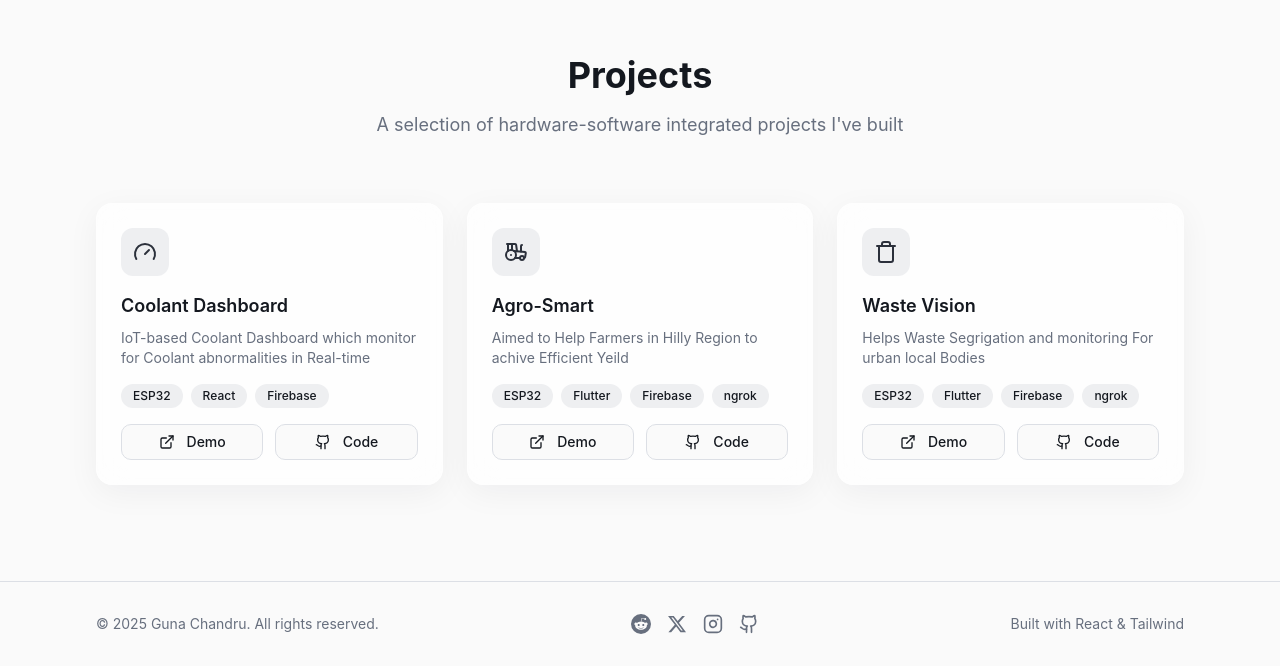
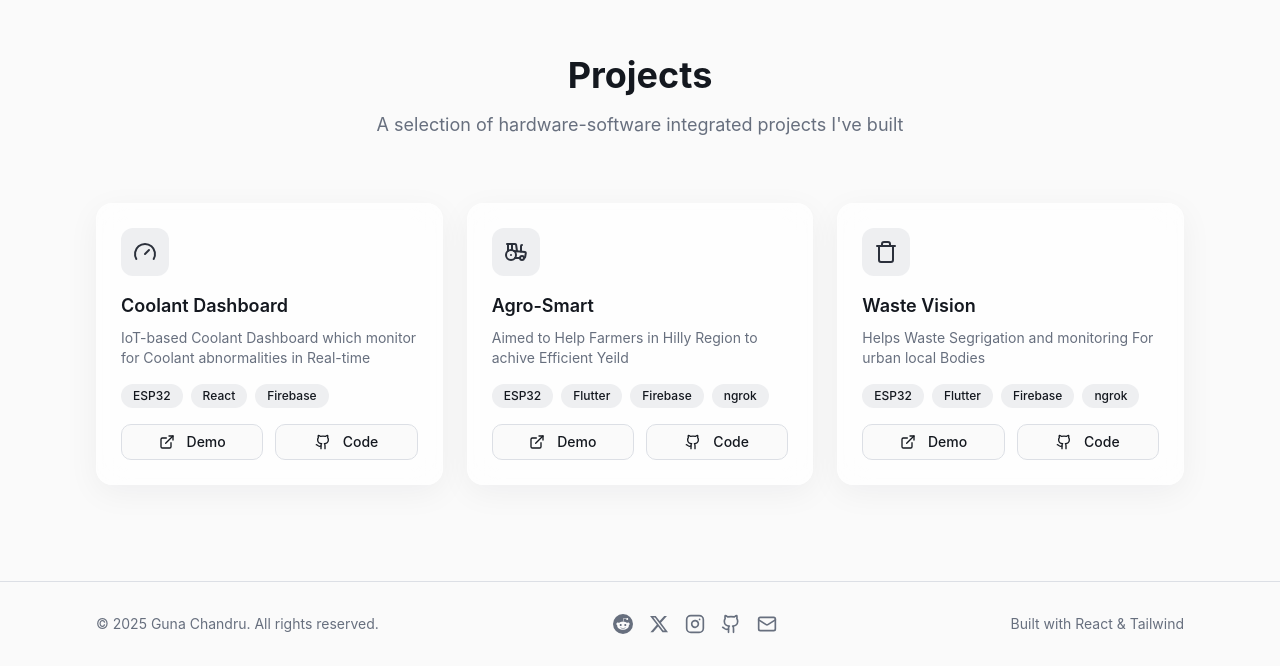
Before and after one commit to gchan57/portfolio1, a React (Vite) app: page / in a window 1280 px wide. Shown: the part 2733-3399 px from the top of the page. Built offline with nearby package versions, Linux system fonts and the light colour scheme; the HTML template or start-up script is replaced by a standard one.

Commit message:
feat:added feature

```diff
--- a/src/components/Footer.tsx
+++ b/src/components/Footer.tsx
@@ -1,5 +1,5 @@
 import { motion } from "framer-motion";
-import { Heart, Instagram, Github } from "lucide-react";
+import { Heart, Instagram, Github ,Mail} from "lucide-react";
 import { Tooltip, TooltipContent, TooltipTrigger } from "./ui/tooltip";
 
 const socialLinks = [
@@ -30,6 +30,11 @@ const socialLinks = [
     name: "GitHub",
     url: "https://github.com/gchan57",
     icon: <Github className="w-5 h-5" />,
+  },
+  {
+    name: "Mail",
+    url: "mailto: tgunachandru@gmail.com",
+    icon: <Mail className="w-5 h-5" />,
   },
 ];
 
```
